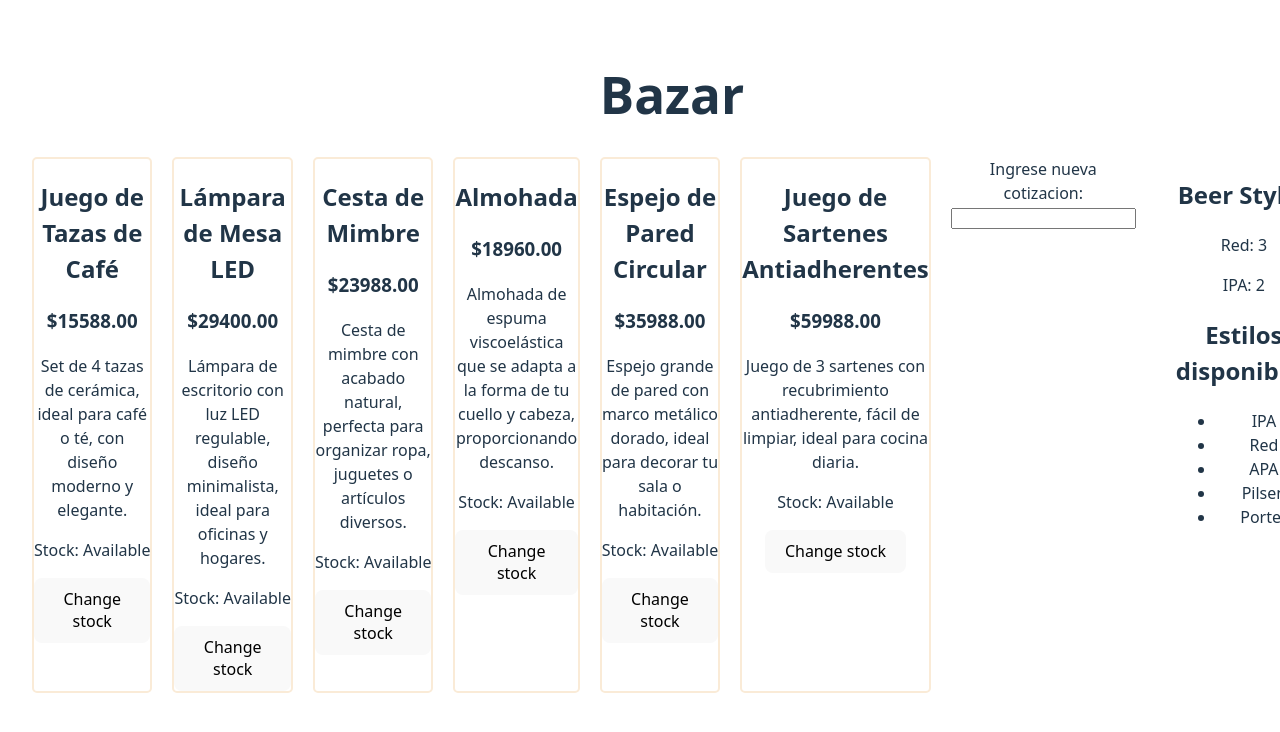
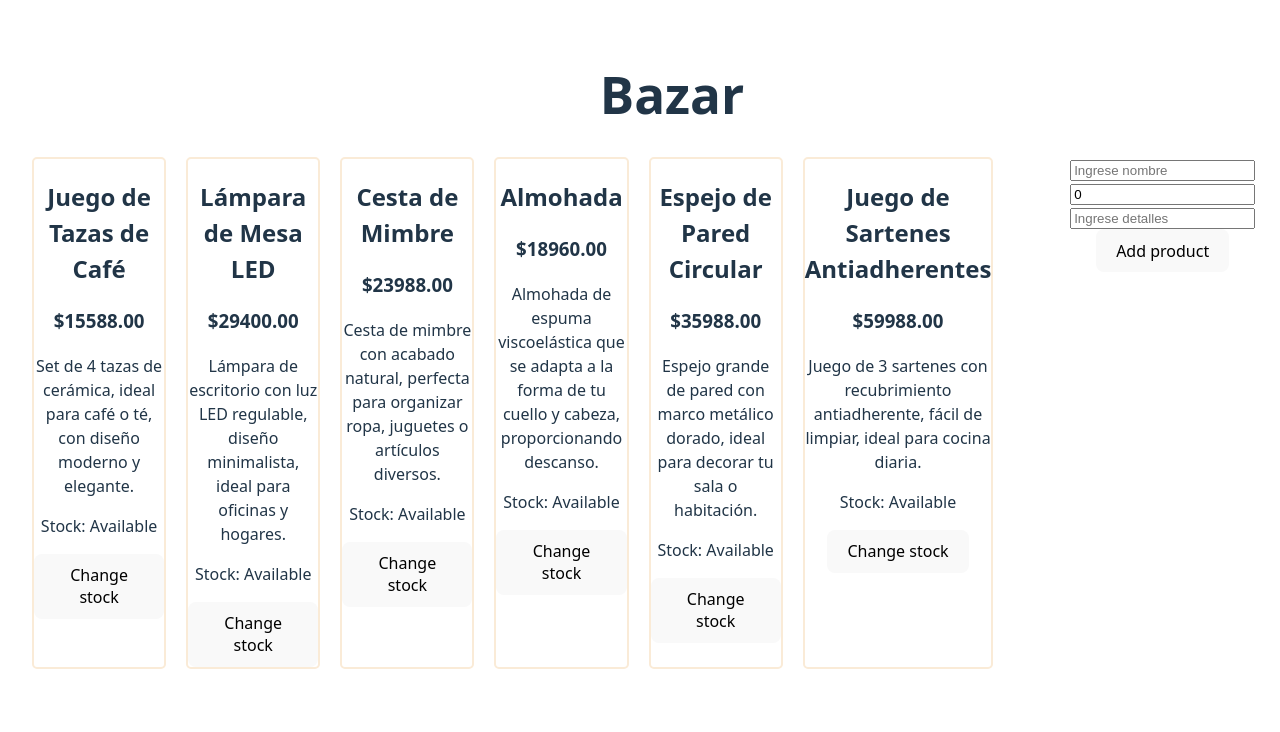
Before and after one commit to ninacnel/practices-2tup3, a React (Vite) app: page / in a window 1280 px wide. Shown: the top 732 px of the page. Built offline with nearby package versions, Linux system fonts and the light colour scheme.

Commit message:
Added form

```diff
--- a/src/App.jsx
+++ b/src/App.jsx
@@ -4,85 +4,28 @@ import BeerStyles from './components/beerStyles/BeerStyles';
 import Footer from './components/footer/Footer'
 import ProductList from './components/productList/ProductList'
 import ChangeDollar from './components/changeDollar/ChangeDollar';
+import { allProducts } from './components/data';
+import ProductForm from './components/productForm/ProductForm';
 
-const beers = [
-  {
-    id: 1,
-    beerName: "American",
-    beerStyle: "IPA",
-    price: 3,
-    available: true,
-  },
-  {
-    id: 2,
-    beerName: "Argenta",
-    beerStyle: "IPA",
-    price: 4,
-    available: false,
-  },
-  {
-    id: 3,
-    beerName: "Irish",
-    beerStyle: "Red",
-    price: 4,
-    available: true,
-  },
-  {
-    id: 4,
-    beerName: "Scotish",
-    beerStyle: "Red",
-    price: 3,
-    available: true,
-  },
-  {
-    id: 5,
-    beerName: "DeEssoCiTratta",
-    beerStyle: "APA",
-    price: 3,
-    available: true,
-  },
-  {
-    id: 6,
-    beerName: "Santa APA",
-    beerStyle: "APA",
-    price: 3,
-    available: true,
-  },
-  {
-    id: 7,
-    beerName: "German",
-    beerStyle: "Pilsen",
-    price: 1,
-    available: true,
-  },
-  {
-    id: 8,
-    beerName: "London Porter",
-    beerStyle: "Porter",
-    price: 2,
-    available: false,
-  },
-  {
-    id: 9,
-    beerName: "Scotish ALE",
-    beerStyle: "Red",
-    price: 5,
-    available: false,
-  },
-];
 
 
 function App() {
+  const [products, setProducts] = useState(allProducts);
   const [dollar, setDollar] = useState(1200);
+
+  const handleAddProduct = (newProduct) =>{
+      setProducts([...products, newProduct]);
+  }
 
   return (
     <>
       <h1>Bazar</h1>
       <div className='product-list'>
-        <ProductList dollar={dollar}/>
-        <ChangeDollar onSetNewDollar={setDollar}/>
+        <ProductList products={products} dollar={dollar}/>
+        <ProductForm onAddNewProduct={handleAddProduct}/>
+        {/* <ChangeDollar onSetNewDollar={setDollar}/>
         <br />
-        <BeerStyles beers={beers} />
+        <BeerStyles beers={beers} /> */}
       </div>
       <Footer />
     </>
--- /dev/null
+++ b/src/components/data.js
@@ -0,0 +1,98 @@
+export const beers = [
+    {
+      id: 1,
+      beerName: "American",
+      beerStyle: "IPA",
+      price: 3,
+      available: true,
+    },
+    {
+      id: 2,
+      beerName: "Argenta",
+      beerStyle: "IPA",
+      price: 4,
+      available: false,
+    },
+    {
+      id: 3,
+      beerName: "Irish",
+      beerStyle: "Red",
+      price: 4,
+      available: true,
+    },
+    {
+      id: 4,
+      beerName: "Scotish",
+      beerStyle: "Red",
+      price: 3,
+      available: true,
+    },
+    {
+      id: 5,
+      beerName: "DeEssoCiTratta",
+      beerStyle: "APA",
+      price: 3,
+      available: true,
+    },
+    {
+      id: 6,
+      beerName: "Santa APA",
+      beerStyle: "APA",
+      price: 3,
+      available: true,
+    },
+    {
+      id: 7,
+      beerName: "German",
+      beerStyle: "Pilsen",
+      price: 1,
+      available: true,
+    },
+    {
+      id: 8,
+      beerName: "London Porter",
+      beerStyle: "Porter",
+      price: 2,
+      available: false,
+    },
+    {
+      id: 9,
+      beerName: "Scotish ALE",
+      beerStyle: "Red",
+      price: 5,
+      available: false,
+    },
+  ];
+
+export const allProducts = [
+    {
+      name: "Juego de Tazas de Café",
+      price: 12.99,
+      details: "Set de 4 tazas de cerámica, ideal para café o té, con diseño moderno y elegante."
+    },
+    {
+      name: "Lámpara de Mesa LED",
+      price: 24.50,
+      details: "Lámpara de escritorio con luz LED regulable, diseño minimalista, ideal para oficinas y hogares."
+    },
+    {
+      name: "Cesta de Mimbre",
+      price: 19.99,
+      details: "Cesta de mimbre con acabado natural, perfecta para organizar ropa, juguetes o artículos diversos."
+    },
+    {
+      name: "Almohada",
+      price: 15.80,
+      details: "Almohada de espuma viscoelástica que se adapta a la forma de tu cuello y cabeza, proporcionando descanso."
+    },
+    {
+      name: "Espejo de Pared Circular",
+      price: 29.99,
+      details: "Espejo grande de pared con marco metálico dorado, ideal para decorar tu sala o habitación."
+    },
+    {
+      name: "Juego de Sartenes Antiadherentes",
+      price: 49.99,
+      details: "Juego de 3 sartenes con recubrimiento antiadherente, fácil de limpiar, ideal para cocina diaria."
+    },
+  ];
--- /dev/null
+++ b/src/components/productForm/ProductForm.jsx
@@ -0,0 +1,56 @@
+import React, { useState } from 'react'
+
+const ProductForm = ({onAddNewProduct}) => {
+    const [name, setName] = useState('');
+    const [price, setPrice] = useState(0);
+    const [details, setDetails] = useState('');
+
+    const handleSubmit = (event) => {
+        event.preventDefault();
+
+        // validaciones
+        if (!name){
+            alert('Ingrese un nombre valido.');
+            return;
+        }
+
+        let newItem = {
+            name: name,
+            price: price,
+            details: details,
+        };
+
+        // agregar el producto
+        onAddNewProduct(newItem);
+
+        setName('');
+        setPrice(0);
+        setDetails('');
+    }
+
+    return (
+        <form onSubmit={handleSubmit}>
+            <input
+                type='text'
+                placeholder='Ingrese nombre'
+                value={name}
+                onChange={(event) => setName(event.target.value)}
+            />
+            <input
+                type='number'
+                placeholder='Ingrese precio'
+                value={price}
+                onChange={(event) => setPrice(event.target.value)}
+            />
+            <input
+                type='text'
+                placeholder='Ingrese detalles'
+                value={details}
+                onChange={(event) => setDetails(event.target.value)}
+            />
+            <button type='submit'>Add product</button>
+        </form>
+    )
+}
+
+export default ProductForm
--- a/src/components/productList/ProductList.jsx
+++ b/src/components/productList/ProductList.jsx
@@ -1,41 +1,8 @@
 import React from 'react'
 import ProductItem from '../productItem/ProductItem';
 
-const products = [
-    {
-      name: "Juego de Tazas de Café",
-      price: 12.99,
-      details: "Set de 4 tazas de cerámica, ideal para café o té, con diseño moderno y elegante."
-    },
-    {
-      name: "Lámpara de Mesa LED",
-      price: 24.50,
-      details: "Lámpara de escritorio con luz LED regulable, diseño minimalista, ideal para oficinas y hogares."
-    },
-    {
-      name: "Cesta de Mimbre",
-      price: 19.99,
-      details: "Cesta de mimbre con acabado natural, perfecta para organizar ropa, juguetes o artículos diversos."
-    },
-    {
-      name: "Almohada",
-      price: 15.80,
-      details: "Almohada de espuma viscoelástica que se adapta a la forma de tu cuello y cabeza, proporcionando descanso."
-    },
-    {
-      name: "Espejo de Pared Circular",
-      price: 29.99,
-      details: "Espejo grande de pared con marco metálico dorado, ideal para decorar tu sala o habitación."
-    },
-    {
-      name: "Juego de Sartenes Antiadherentes",
-      price: 49.99,
-      details: "Juego de 3 sartenes con recubrimiento antiadherente, fácil de limpiar, ideal para cocina diaria."
-    },
-  ];
 
-
-const ProductList = ({dollar}) => {
+const ProductList = ({products, dollar}) => {
   return (
     <>
      {products.map((product) => (
```
